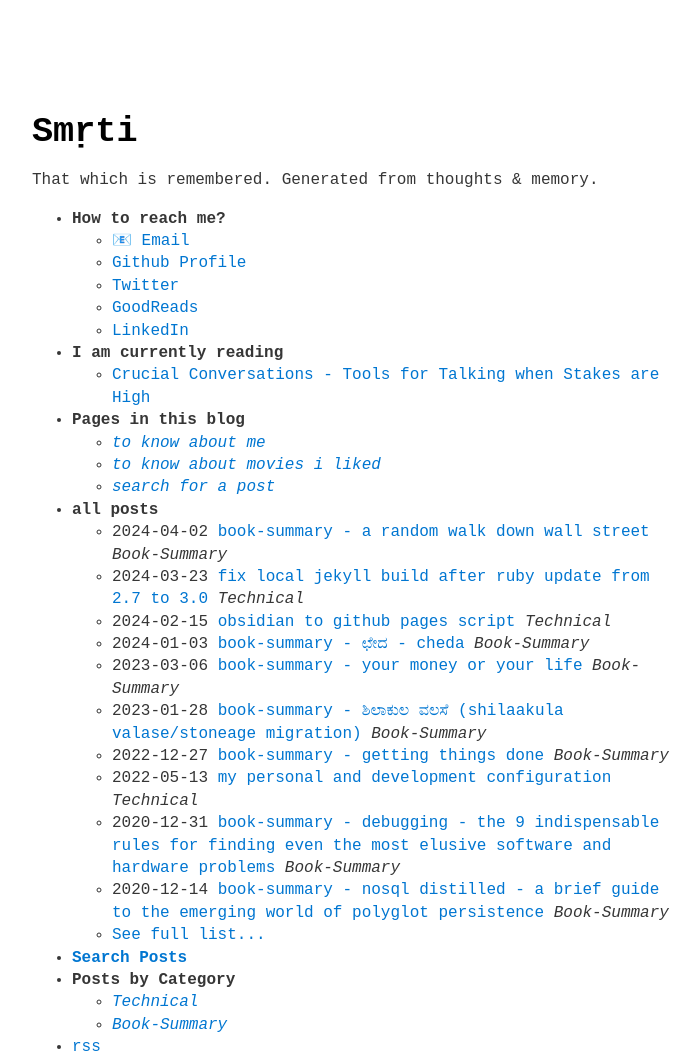
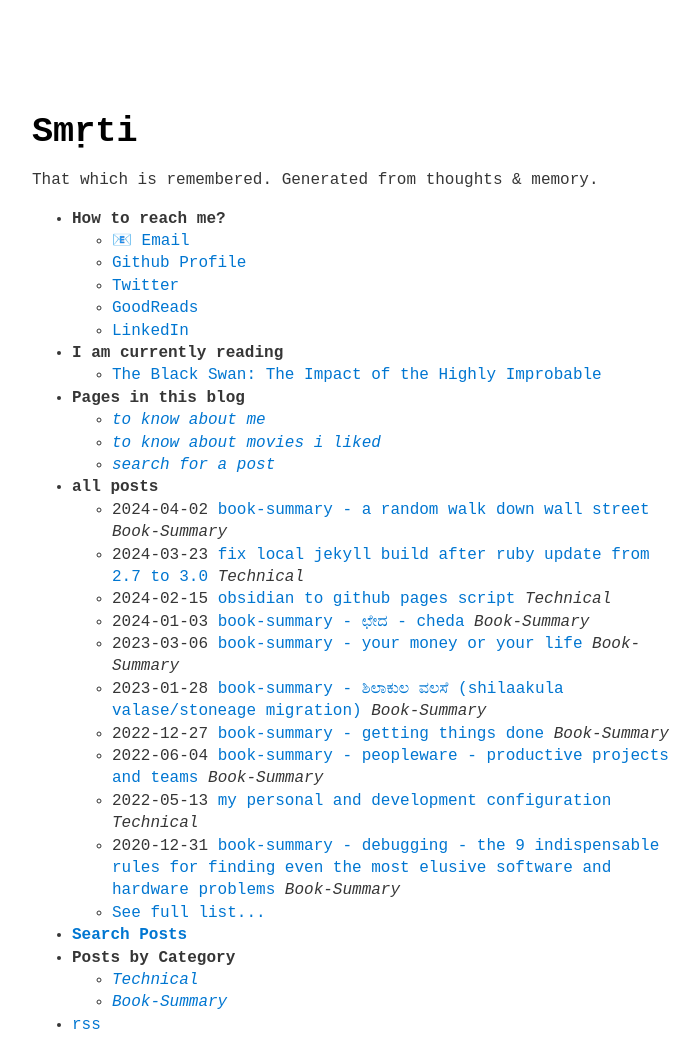
Before and after one commit to harsha-kadekar/harsha-kadekar.github.io, a Jekyll site: the page built from index.md, in a window 1280 px wide. Shown: the whole page, without its empty margins (288-988 px from the left). Built offline with Jekyll 4.4.1, drawn with Linux system fonts in a browser that asks for light colours; after the commit the page ends 1036 px from its top, so only the background shows below that; part of the change alters nothing that is shown.

Commit message:
feat: add book summary of peopleware

```diff
--- a/_data/menu.yml
+++ b/_data/menu.yml
@@ -17,8 +17,8 @@ entries:
 
   - title: <b>I am currently reading</b>
     entries:
-      - title: "Crucial Conversations - Tools for Talking when Stakes are High"
-        url: https://www.goodreads.com/book/show/15014.Crucial_Conversations
+      - title: "The Black Swan: The Impact of the Highly Improbable"
+        url: https://www.goodreads.com/book/show/1922929.The_Black_Swan
 
   - title: <b>Pages in this blog</b>
     entries:
--- /dev/null
+++ b/_posts/2022-06-04-book-summary-peopleware-productive-projects-and-teams.md
@@ -0,0 +1,57 @@
+---
+category: Book-Summary
+date: 2022-06-04
+layout: post
+title: Book-Summary - Peopleware - Productive Projects and Teams
+updated: 2024-06-05
+---
+
+- Author: **TomDeMarco & Timothy Lister**
+- GoodReads: [Peopleware](https://www.goodreads.com/book/show/67825.Peopleware)
+
+This book talks about different aspect of software project development, software development environments and how to develop software engineers.
+- High performance engineer is 10 times better when compared to the worse ones. They are 2.5 times better than medium ones. This is something we can observe with respect to delivery timelines, ramp up time of the projects worked by high performance engineers and others. This is even more observable when a high performance engineer leaves the team. I guess key is to find that before hand and make sure engineer will not leave the team.
+- We tend to hold very high value to language of choice for development. But in reality there is no relationship between performance and language of choice. Off-course there are some exceptions, example you are developing kernel code or embedded systems.
+- Authors mention there is no relationship between performance to that of salary and experience. This I tend to disagree a bit. I feel salary should be such that it should provide a satisfaction to developer that I am honoured for my work. This is also true that as we get experience in the same team, the tribal knowledge grows which helps in improving performance in that team. This might not help when team or project changes.
+- Device your own ways to measure your productivity. There cannot be a standard way to measure it. Every developer works in their own style and ways. What works for one may not works for others as things which are important for one may not be important for others.
+- Your measurements of productivity should be used for improvement, motivation, enhanced job satisfaction. This measurements data should be private
+- Your work environment should be silent and private with very less interruption. Open office looks cool but really not good for productivity. That does not mean open office does not have any advantage. It is very much necessary for scenarios like when you are new joinee trying to learn about team and service, project is in initial phase where lot of adhoc discussions are needed.
+- For any interruption/message you are about to make, ask is it really important to be interrupted? How long can I wait before answering the message?
+- Appearance does not matter. We are bound to choose who stick to norms which is not useful. Our mind becomes uncomfortable when something is out of the way whether it is dress habits, work hours. Try to break that bias.
+- Leadership is a service
+	- Step up to the task
+	- Be evidently fit for the task
+	- Prepare for the task by doing homework ahead of time
+	- Maximise value to everyone
+	- Do it all with humour and obvious goodwill
+- The ability to lead without being given authority to do so is what set apart others from leaders
+- For interviewing new candidate
+	- Verify their past work - github, papers, resume
+	- Have a programming session. Its always best if you let them work on your project. Simple programming sessions also helps. Personally, I feel we should be trying to find about the engineer not the end result of the programming. Even though program was not solved but engineer shows all the right aspects of working with a team and learning, then they should be given opportunity.
+	- Let all the future co workers interview the candidate and provide feedback. This may not work in bigger team but at-least majority of team should get chance to interview.
+	- Aptitude tests are not that useful. Till now I do not see it helping in any way in deciding how a developer will succeed in their programming career.
+- Do one thing at a time. In meeting, be in meeting. In stand-up meeting be at stand-up meeting. Do not mix up with other tasks. Give total attention. **This is the greatest quality as you grow in engineering**. You are expected to work on multiple things at time but its your ability to make sure you work on a single thing at time otherwise you will not deliver results on anything. This does not mean you will not be managing multiple projects.
+- Understand what is your contract of work. This helps to set the right expectations. This helps to make decision regarding whether to accept a work or not, what are your priorities.
+- Many things what we consider today's technology will become tomorrow's environment.
+- Train the new hires such that they can do the new work independently without your guidance in the future. Training the new hires is linked to the long term retaining of the employee. Instead of just firing because their skill is out of date, retrain them to new skills
+- For jelled team there should be a common goal towards which team works on
+- Team members should have freedom to make mistakes/wrong and learn from it. They should not be too afraid to make changes fearing what happens when there is a mistake.
+- Phoney deadlines do not work. It will bring down moral of the team. Little bit tight deadline will give a challenge but impossible deadlines will falter.
+- Tight deadline will always lead to bad quality product and this will lead to team attrition.
+- We do overtime to shield our selves from not getting things done on time and also we did not say no to things.
+- Peer coaching is a healthy sign of jelled team. If we put team members competing with each other, it will affect peer coaching
+- Annual salary or merit reviews, management by objectives, praise of certain workers for extraordinary accomplishment, awards, prizes, bonuses tied to performance, performance measurements in any form will impact team badly
+	- But what is the alternative here?
+	- Any action that rewards team members differently will start competition among team members.
+- Team members should feel proud of their work and yet Team members should not become defensive about their work
+- Team members need time to time small victories/ closures to get inspired and assured. So break a project into smaller milestone so that we can start tracking from early. This helps to understand our deviation from the project much early and also helps us to have the sense of accomplishments from the beginning.
+- For every meeting before scheduling/accepting decide what ends this meeting? It should never be time/clock
+- Fragmentation of work and project effects our productivity a lot. Its just interruption masked as multi project/tasks. So when you are having multiple projects, understand clearly what are the priorities of each one. Make sure you work on first priority project complete a milestone and then move on to another project or other milestone.
+- Any change has following stages
+	- Old status
+	- chaos
+	- practice & integration
+	- new status
+- For any one to try the change they need to feel safe. They should not be ridiculed or punished for failing
+- Knowledge of the company exists in the middle management/engineers - not the high level managers/heads or beginners.
+- Identify free electrons in the team and give them complete freedom to define their own responsibilities
```
